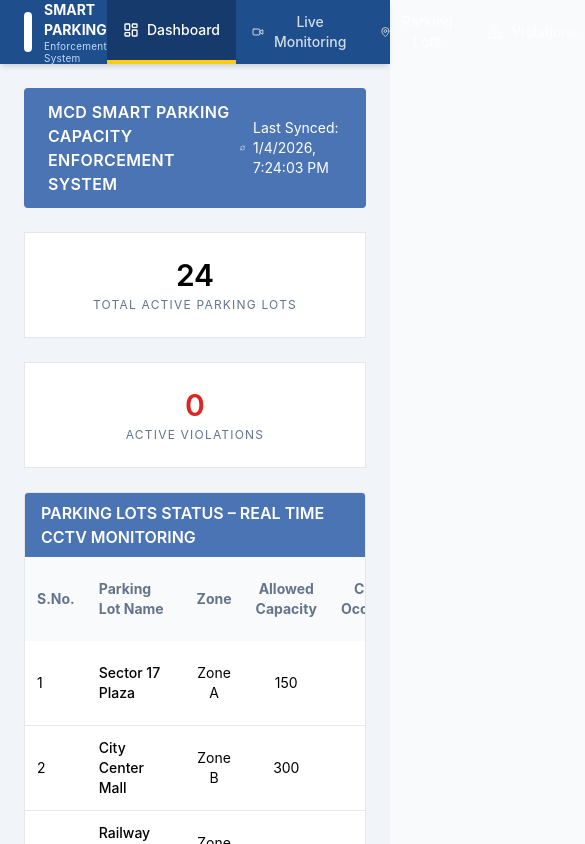
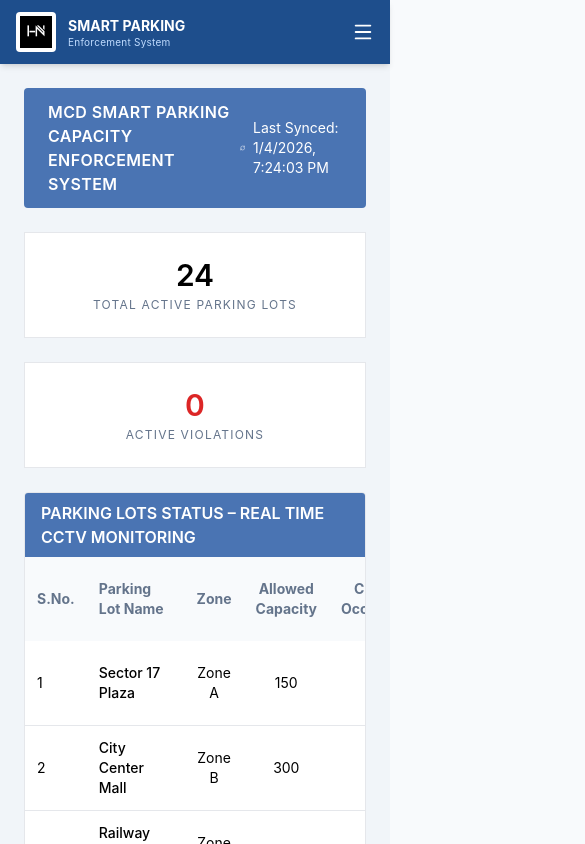
Before and after one commit to Mayankjha12/SmartParking, a React (Create React App) app: page / in a window 390 px wide. Shown: the top 844 px of the page, 585 px wide, since content can reach past the window. Built offline with nearby package versions, Linux system fonts and the light colour scheme; the HTML template or start-up script is replaced by a standard one.

Commit message:
Update Navbar.jsx

```diff
--- a/src/components/Navbar.jsx
+++ b/src/components/Navbar.jsx
@@ -1,17 +1,20 @@
-import React from "react";
+import React, { useState } from "react";
 import {
   LayoutDashboard,
   Video,
   MapPin,
   AlertTriangle,
   Users,
-  Bell
+  Bell,
+  Menu,
+  X
 } from "lucide-react";
 
-// 👉 logo import
 import HNLogo from "../assets/hn-logo.png";
 
 const Navbar = ({ activePage, setActivePage }) => {
+  const [open, setOpen] = useState(false);
+
   const navItems = [
     { id: "dashboard", label: "Dashboard", icon: LayoutDashboard },
     { id: "live", label: "Live Monitoring", icon: Video },
@@ -22,7 +25,7 @@ const Navbar = ({ activePage, setActivePage }) => {
 
   return (
     <nav className="bg-[#1e4e8c] text-white shadow-md sticky top-0 z-50">
-      <div className="w-full px-6 flex justify-between items-center h-16">
+      <div className="w-full px-4 md:px-6 flex justify-between items-center h-16">
 
         {/* LEFT – LOGO */}
         <div className="flex items-center gap-3">
@@ -35,17 +38,15 @@ const Navbar = ({ activePage, setActivePage }) => {
           </div>
 
           <div className="leading-tight">
-            <p className="font-bold text-sm uppercase">
-              Smart Parking
-            </p>
+            <p className="font-bold text-sm uppercase">Smart Parking</p>
             <p className="text-[10px] text-blue-200 tracking-wide">
               Enforcement System
             </p>
           </div>
         </div>
 
-        {/* CENTER – NAV */}
-        <div className="flex h-full">
+        {/* DESKTOP NAV */}
+        <div className="hidden md:flex h-full">
           {navItems.map((item) => (
             <button
               key={item.id}
@@ -63,10 +64,10 @@ const Navbar = ({ activePage, setActivePage }) => {
           ))}
         </div>
 
-        {/* RIGHT – ADMIN */}
-        <div className="flex items-center gap-6">
+        {/* RIGHT – ADMIN (desktop) */}
+        <div className="hidden md:flex items-center gap-6">
           <div className="relative">
-            <Bell size={18} className="cursor-pointer" />
+            <Bell size={18} />
             <span className="absolute -top-1 -right-1 bg-red-500 text-[10px] w-4 h-4 flex items-center justify-center rounded-full">
               3
             </span>
@@ -77,14 +78,44 @@ const Navbar = ({ activePage, setActivePage }) => {
               <p className="text-xs font-semibold">Admin User</p>
               <p className="text-[10px] text-blue-200">MCD Internal</p>
             </div>
-
             <div className="w-9 h-9 bg-yellow-500 rounded-full flex items-center justify-center text-sm font-bold text-black">
               AD
             </div>
           </div>
         </div>
 
+        {/* MOBILE MENU BUTTON */}
+        <button
+          className="md:hidden"
+          onClick={() => setOpen(!open)}
+        >
+          {open ? <X size={22} /> : <Menu size={22} />}
+        </button>
       </div>
+
+      {/* MOBILE DROPDOWN */}
+      {open && (
+        <div className="md:hidden bg-[#153a6b] border-t border-blue-700">
+          {navItems.map((item) => (
+            <button
+              key={item.id}
+              onClick={() => {
+                setActivePage(item.id);
+                setOpen(false);
+              }}
+              className={`w-full flex items-center gap-3 px-4 py-3 text-sm
+                ${
+                  activePage === item.id
+                    ? "bg-[#102f5a]"
+                    : "hover:bg-white/10"
+                }`}
+            >
+              <item.icon size={16} />
+              {item.label}
+            </button>
+          ))}
+        </div>
+      )}
     </nav>
   );
 };
```
